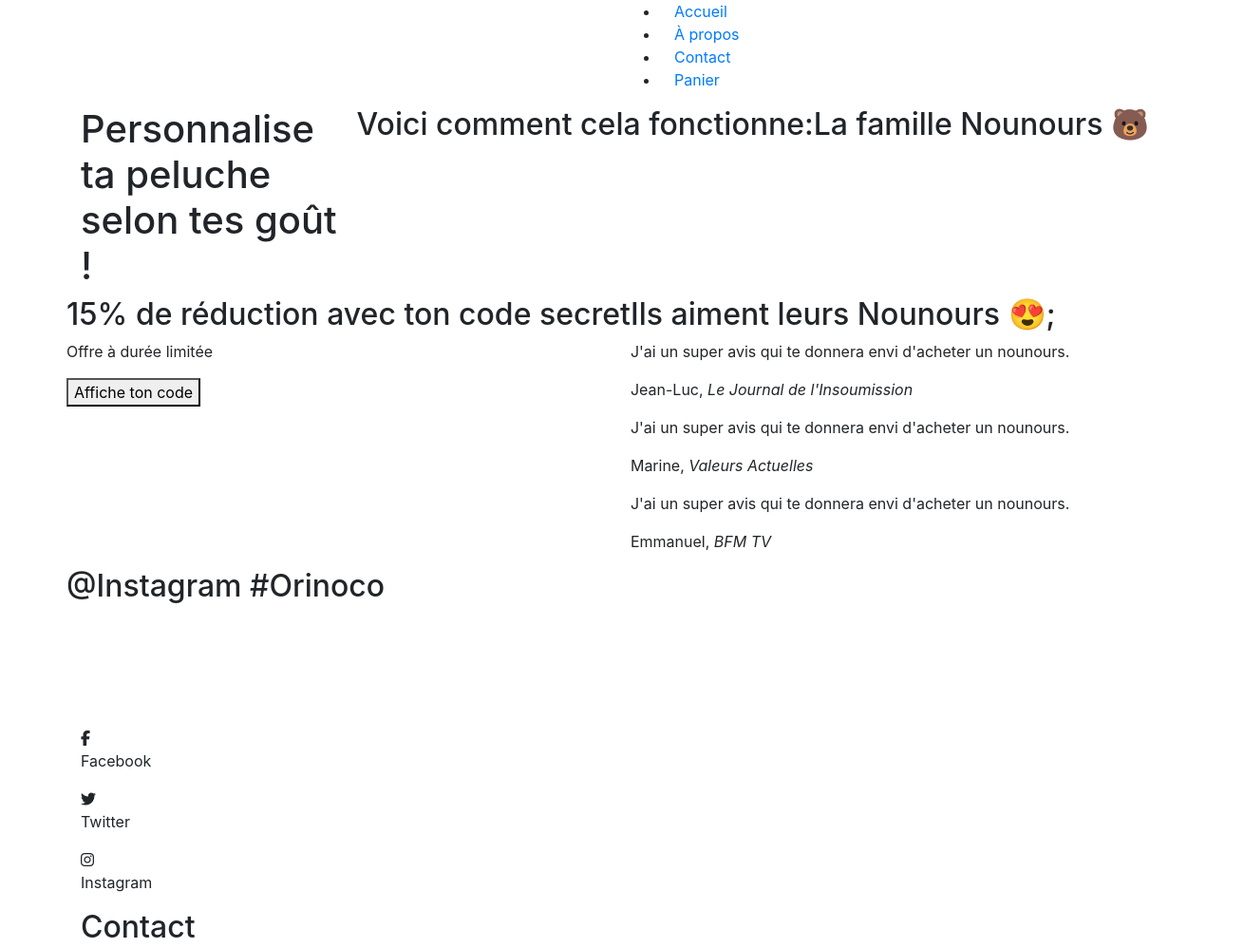
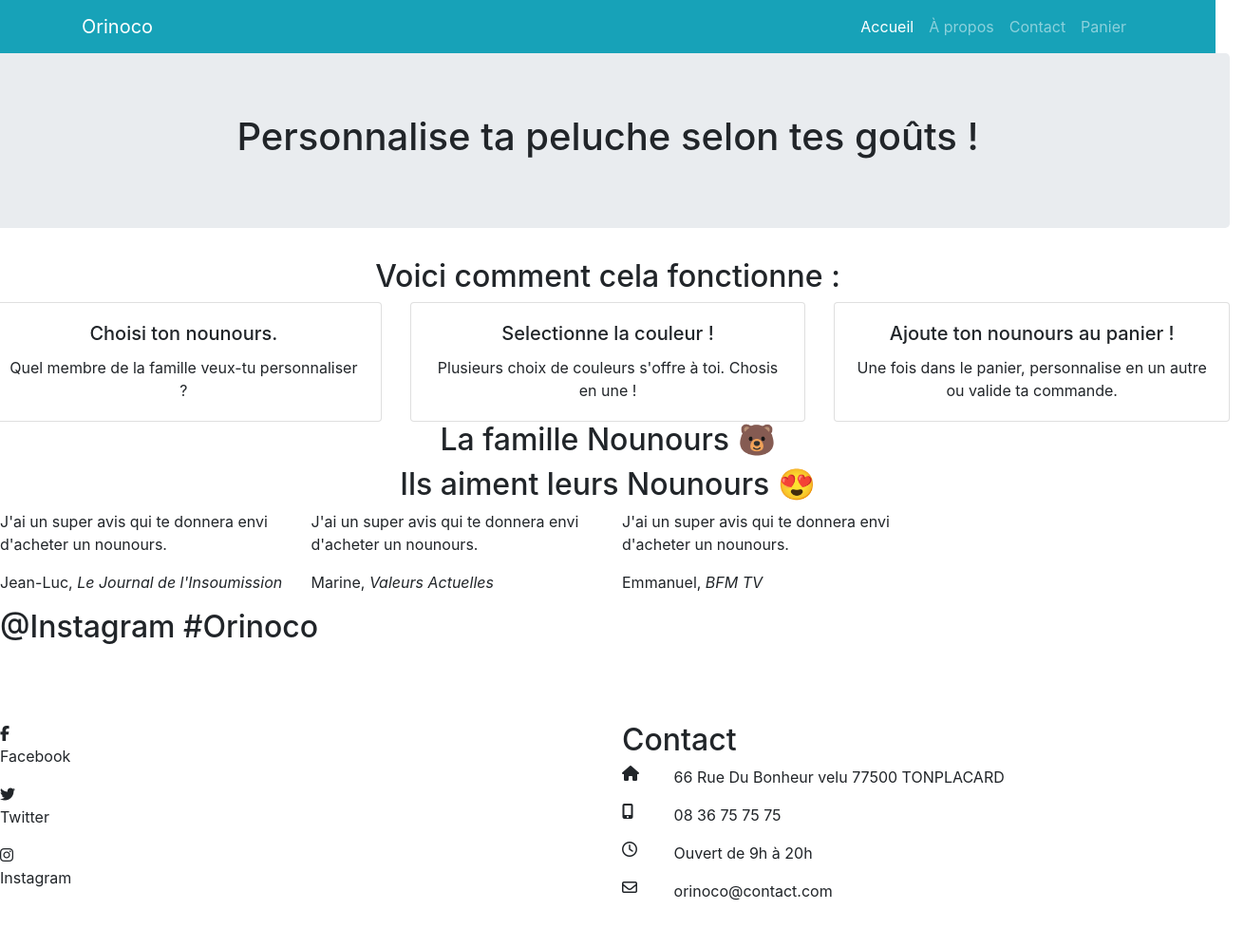
Before and after one commit to mobidikz/BednarekClement_5_01052010, a plain HTML site: page pages/index.html in a window 1280 px wide. Shown: the top 998 px of the page at 95% size, 1310 px wide, since content can reach past the window. After the commit the page ends 966 px from the top, so only its background shows below. Drawn offline with nearby package versions, Linux system fonts and the light colour scheme; no server answers.

Commit message:
:construction: avancement bootstrap : nav, jumbotron, card

```diff
--- a/js/fonctions.js
+++ b/js/fonctions.js
@@ -18,8 +18,8 @@ async function showProduits() {
         produits.map(produit => (
 
             `
-                <div class="container-products">
-                    <div class="container-products_card">
+                <div class="row container-products">
+                    <div class="col container-products_card">
                         <a href="/pages/produit.html?id=${produit._id}">Voir produit</a>
 
                         <div class="container-products_card_img">
--- a/pages/index.html
+++ b/pages/index.html
@@ -1,67 +1,114 @@
 <!doctype html>
 <html lang="fr">
+
 	<head>
 		<meta charset="utf-8">
 
 		<!-- Ajout des description avec "mot clé" -->
 		<meta name="description" content="Ours en peluche faits à la main">
-    <meta name="viewport" content="width=device-width, initial-scale=1.0, viewport-fit=cover">
+		<meta name="viewport" content="width=device-width, initial-scale=1, shrink-to-fit=no" />
+
 		<link rel="shortcut icon" type="image/png" href="/images/favicon.png">
 
 		<!-- Font Awesome -->
 		<link rel="preconnect" href="https://fonts.gstatic.com">
 		<script src="https://kit.fontawesome.com/e6ec01f946.js" crossorigin="anonymous"></script>
 
+		<!-- Bootstrap CSS -->
+		<link rel="stylesheet" href="https://stackpath.bootstrapcdn.com/bootstrap/4.4.1/css/bootstrap.min.css" integrity="sha384-Vkoo8x4CGsO3+Hhxv8T/Q5PaXtkKtu6ug5TOeNV6gBiFeWPGFN9MuhOf23Q9Ifjh" crossorigin="anonymous">
 
 
 
 
 	<!-- Ajout du titire avec le "mot clé" principal -->
 		<title>Orinoco - Ours en peluche faits à la main</title>
+	</head>
+
+	<body>
+		<!-- Principal conteneur -->
+
+		<header class="bg-info">
+			<div class="container">
+				<div class="row">
+					<nav class="col navbar navbar-expand-sm navbar-dark">
+					<a class="navbar-brand" href="index.html">Orinoco</a>
+					<button class="navbar-toggler" type="button" data-toggle="collapse" data-target="#navbarContent" aria-controls="navbarSupportedContent" aria-expanded="false" aria-label="Toggle navigation">
+						<span class="navbar-toggler-icon"></span>
+					</button>
+					<div id="navbarContent" class="collapse navbar-collapse justify-content-end">
+						<ul class="navbar-nav">
+							<li class="nav-item active">
+								<a class="nav-link" href="index.html">Accueil</a>
+							</li>
+							<li class="nav-item">
+								<a class="nav-link" href="#">À propos</a>
+							</li>
+							<li class="nav-item">
+								<a class="nav-link" href="#">Contact</a>
+							</li>
+							<li class="nav-item">
+								<a class="nav-link" href="panier.html">Panier</a>
+							</li>
+						</ul>
+					</div>
+					</nav>
+				</div>
+			</div>
+		</div>
+		</header>
 
 
 
-</head>
-<body>
-	<!-- Principal conteneur -->
-	<div class="container page-container">
+		<main>
+			<div class="row">
+				<div class="col-12">
+					<!-- Bloc 0 : Titre -->
+					<div class="row jumbotron">
+						<h1 class="col-12 text-center">
+							Personnalise ta peluche selon tes goûts !
+						</h1>
+					</div>
 
-		<header class="row">
-			<div class="col logo">
-
-			</div>
-			<nav class="col menu">
-				<ul>
-					<li class="col"><a href="#index">Accueil</a></li>
-					<li class="col"><a href="#apropos">À propos</a></li>
-					<li class="col"><a href="#contact">Contact</a></li>
-					<li class="col"><a href="#panier">Panier</a></li>
-				</ul>
-			</nav>
-
-		</header>
-		<main class="row">
-			<!-- Bloc 0 : Titre -->
-			<h1 class="col">
-				Personnalise ta peluche selon tes goût !
-			</h1>
 					<!-- Bloc 1 : Présentation -->
 					<section class="row">
-				<div class="col">
-					<h2>
-						Voici comment cela fonctionne:
+						<div class="col-12 ">
+							<h2 class="text-center">
+								Voici comment cela fonctionne :
 							</h2>
-					<div class="row container-works">
-						<div class="col container-works_card">
-
+							<div class="row text-center justify-content-center">
+								<div class="card-deck">
+									<div class="card">
+										<div class="col card-body">
+											<h5 class="card-title">
+												Choisi ton nounours.
+											</h5>
+											<p class="card-text">
+												Quel membre de la famille veux-tu personnaliser ?
+											</p>
+										</div>
 									</div>
 
-						<div class="col container-works_card">
-
+									<div class="card">
+										<div class="col card-body">
+											<h5 class="card-title">
+												Selectionne la couleur !
+											</h5>
+											<p class="card-text">
+												Plusieurs choix de couleurs s'offre à toi. Chosis en une !
+											</p>
+										</div>
 									</div>
 
-						<div class="col container-works_card">
-
+									<div class="card">
+										<div class="col card-body">
+											<h5 class="card-title">
+												Ajoute ton nounours au panier !
+											</h5>
+											<p class="card-text">
+												Une fois dans le panier, personnalise en un autre ou valide ta commande.
+											</p>
+										</div>
+									</div>
 								</div>
 							</div>
 						</div>
@@ -71,7 +118,7 @@
 					<!-- Bloc 2 : Tout les produits -->
 					<section class="row">
 						<div class="col">
-					<h2>
+							<h2 class="text-center">
 								La famille Nounours 🐻
 							</h2>
 							<div id="results"></div> <!-- Le js inject le html généré ici -->
@@ -81,7 +128,7 @@
 					</section>
 
 					<!-- Bloc 3 : Promorion timer -->
-			<section>
+					<!-- <section>
 						<h2>
 							15% de réduction avec ton code secret
 						</h2>
@@ -94,15 +141,15 @@
 						<button>
 							Affiche ton code
 						</button>
-			</section>
+					</section> -->
 
 					<!-- Bloc 4 : Avis des clients -->
 					<section>
-			<h2>
-				Ils aiment leurs Nounours 😍;
+					<h2 class="text-center">
+						Ils aiment leurs Nounours 😍
 					</h2>
-			<div class="container-reviews">
-				<figure class="container-reviews_card">
+					<div class="row container-reviews">
+						<figure class="col-12 col-lg-3 container-reviews_card">
 							<div> <!-- image client-->
 
 							</div>
@@ -117,7 +164,7 @@
 
 						</figure>
 
-				<figure class="container-reviews_card">
+						<figure class="col-12 col-lg-3 container-reviews_card">
 							<div> <!-- image client-->
 
 							</div>
@@ -131,7 +178,7 @@
 							<figcaption>Marine, <cite>Valeurs Actuelles</cite></figcaption>
 						</figure>
 
-				<figure class="container-reviews_card">
+						<figure class="col-12 col-lg-3 container-reviews_card">
 							<div> <!-- image client-->
 
 							</div>
@@ -152,10 +199,10 @@
 							@Instagram #Orinoco
 						</h2>
 
-				<div class="container-instagram">
+						<div class="row container-instagram">
 
 							<!-- card 1 -->
-					<div class="container-instagram_card">
+							<div class="col-12 col-lg-5 container-instagram_card">
 								<div class="container-instagram_card_img">
 									<a> <!-- lien Instagram -->
 										<img /> <!-- image Instagram -->
@@ -169,7 +216,7 @@
 							</div>
 
 							<!-- card 2 -->
-					<div class="container-instagram_card">
+							<div class="col-12 col-lg-5 container-instagram_card">
 								<div class="container-instagram_card_img">
 									<a> <!-- lien Instagram -->
 										<img /> <!-- image Instagram -->
@@ -183,7 +230,7 @@
 							</div>
 
 							<!-- card 3 -->
-					<div class="container-instagram_card">
+							<div class="col-12 col-lg-5 container-instagram_card">
 								<div class="container-instagram_card_img">
 									<a> <!-- lien Instagram -->
 										<img /> <!-- image Instagram -->
@@ -197,7 +244,7 @@
 							</div>
 
 							<!-- card 4 -->
-					<div class="container-instagram_card">
+							<div class="col-12 col-lg-5 container-instagram_card">
 								<div class="container-instagram_card_img">
 									<a> <!-- lien Instagram -->
 										<img /> <!-- image Instagram -->
@@ -211,7 +258,7 @@
 							</div>
 
 							<!-- card 5 -->
-					<div class="container-instagram_card">
+							<div class="col-12 col-lg-5 container-instagram_card">
 								<div class="container-instagram_card_img">
 									<a> <!-- lien Instagram -->
 										<img /> <!-- image Instagram -->
@@ -226,11 +273,12 @@
 						</div>
 
 					</section>
-
+				</div>
+			</div>
 		</main>
 
-		<footer>
-			<div class="container-social">
+		<footer class="row">
+			<div class="col container-social">
 				<div class="logo">
 
 				</div>
@@ -257,45 +305,42 @@
 				</a>
 			</div>
 
-			<section class="container-contact">
+			<section class="col container-contact">
 				<h2>
 					Contact
 				</h2>
 
-				<div class="container-contact_line"></div>
-					<i class="fas fa-home"></i>
-					<p>
+				<div class="row container-contact_line">
+					<i class="col-1 fas fa-home"></i>
+					<p class="col">
 						66 Rue Du Bonheur velu
 						77500 TONPLACARD
 					</p>
 				</div>
 
-				<div class="container-contact_line"></div>
-					<i class="fas fa-mobile-alt"></i>
-					<p>
+				<div class="row container-contact_line">
+					<i class="col-1 fas fa-mobile-alt"></i>
+					<p class="col">
 						08 36 75 75 75
 					</p>
 				</div>
 
-				<div class="container-contact_line"></div>
-					<i class="far fa-clock"></i>
-					<p>
+				<div class="row container-contact_line">
+					<i class="col-1 far fa-clock"></i>
+					<p class="col">
 						Ouvert de 9h à 20h
 					</p>
 				</div>
 
-				<div class="container-contact_line"></div>
-					<i class="far fa-envelope"></i>
-					<p>
+				<div class="row container-contact_line">
+					<i class="col-1 far fa-envelope"></i>
+					<p class="col">
 						orinoco@contact.com
 					</p>
 				</div>
-
-
-
 			</section>
 		</footer>
-	</div>
+
 
 		<!-- Liens JavaScript -->
 		<script src="/js/fonctions.js"></script>
@@ -305,8 +350,7 @@
 		<script src="https://cdn.jsdelivr.net/npm/popper.js@1.16.0/dist/umd/popper.min.js" integrity="sha384-Q6E9RHvbIyZFJoft+2mJbHaEWldlvI9IOYy5n3zV9zzTtmI3UksdQRVvoxMfooAo" crossorigin="anonymous"></script>
 		<script src="https://stackpath.bootstrapcdn.com/bootstrap/4.4.1/js/bootstrap.min.js" integrity="sha384-wfSDF2E50Y2D1uUdj0O3uMBJnjuUD4Ih7YwaYd1iqfktj0Uod8GCExl3Og8ifwB6" crossorigin="anonymous"></script>
 
-	<!-- Bootstrap CSS -->
-	<link rel="stylesheet" href="https://stackpath.bootstrapcdn.com/bootstrap/4.4.1/css/bootstrap.min.css" integrity="sha384-Vkoo8x4CGsO3+Hhxv8T/Q5PaXtkKtu6ug5TOeNV6gBiFeWPGFN9MuhOf23Q9Ifjh" crossorigin="anonymous">
+
 
 
 	</body>
```
Lines whose indentation alone changed are shown as unchanged.
